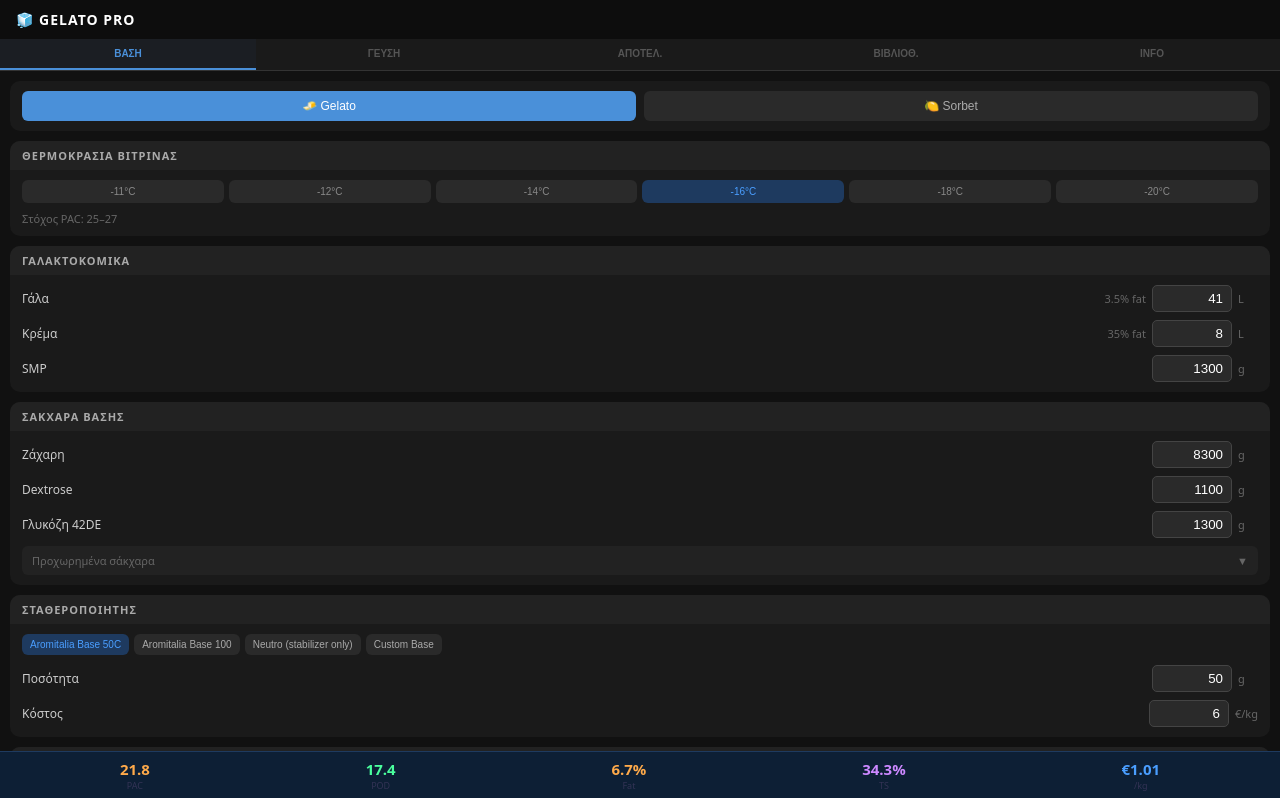
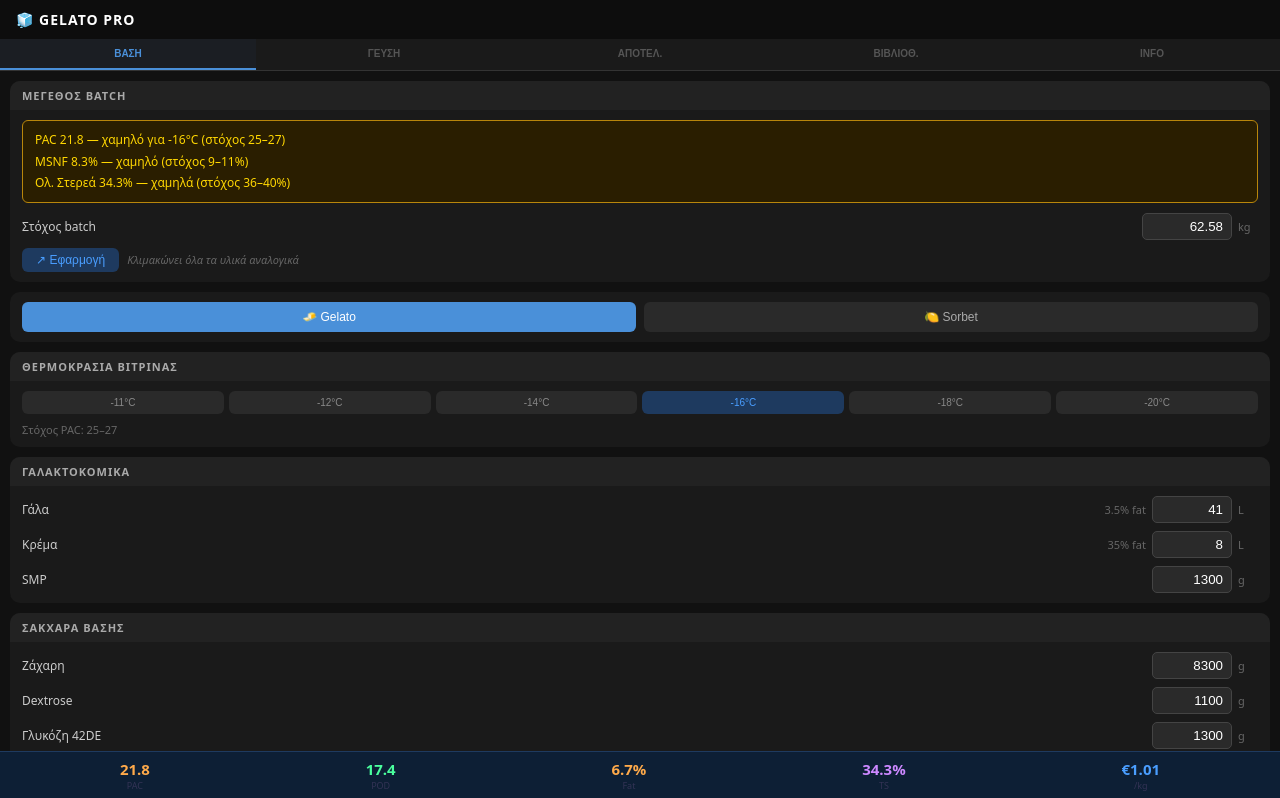
Before and after one commit to giourk/gelato-calculator, a Vue app: page / in a window 1280 px wide. Shown: the top 798 px of the page. Built offline with nearby package versions, Linux system fonts and the light colour scheme.

Commit message:
feat: add batch scale control and WarningBanner to TabBase

```diff
--- a/src/components/tabs/TabBase.vue
+++ b/src/components/tabs/TabBase.vue
@@ -1,5 +1,29 @@
 <template>
   <div>
+    <!-- Batch size + warnings -->
+    <div class="card">
+      <div class="card-header">ΜΕΓΕΘΟΣ BATCH</div>
+      <div class="card-body">
+        <WarningBanner :warnings="store.warnings" />
+        <NumberInput
+          label="Στόχος batch"
+          v-model="batchTarget"
+          unit="kg"
+          :step="0.1"
+          :min="0.1"
+          width="90px"
+        />
+        <div style="margin-top:6px;display:flex;align-items:center;gap:8px;">
+          <button @click="applyScale" style="background:#1e3a5f;color:var(--blue);padding:5px 14px;font-size:12px;">
+            ↗ Εφαρμογή
+          </button>
+          <span class="dim" style="font-size:11px;font-style:italic;">
+            Κλιμακώνει όλα τα υλικά αναλογικά
+          </span>
+        </div>
+      </div>
+    </div>
+
     <!-- Mode toggle -->
     <div class="card">
       <div class="card-body" style="display:flex;gap:8px;">
@@ -95,11 +119,12 @@
 </template>
 
 <script setup>
-import { computed } from 'vue'
+import { ref, computed, watch } from 'vue'
 import { useCalculatorStore } from '../../stores/calculator.js'
 import { PAC_TARGETS, SORBET_PAC_TARGETS, STAB_PRESETS, ADVANCED_SUGARS } from '../../utils/constants.js'
 import NumberInput      from '../shared/NumberInput.vue'
 import CollapsiblePanel from '../shared/CollapsiblePanel.vue'
+import WarningBanner    from '../shared/WarningBanner.vue'
 
 const store = useCalculatorStore()
 const temps = ['-11', '-12', '-14', '-16', '-18', '-20']
@@ -123,6 +148,16 @@ function setAdvQty(i, adv, rawVal) {
     store.advancedSugars.push({ ...adv, qty })
   }
 }
+
+// Batch scaling
+const batchTarget = ref(+(store.results.realBatchMassG / 1000).toFixed(2))
+watch(
+  () => store.results.realBatchMassG,
+  (v) => { batchTarget.value = +(v / 1000).toFixed(2) }
+)
+function applyScale() {
+  if (batchTarget.value > 0) store.scaleRecipe(batchTarget.value)
+}
 </script>
 
 <style scoped>
```
